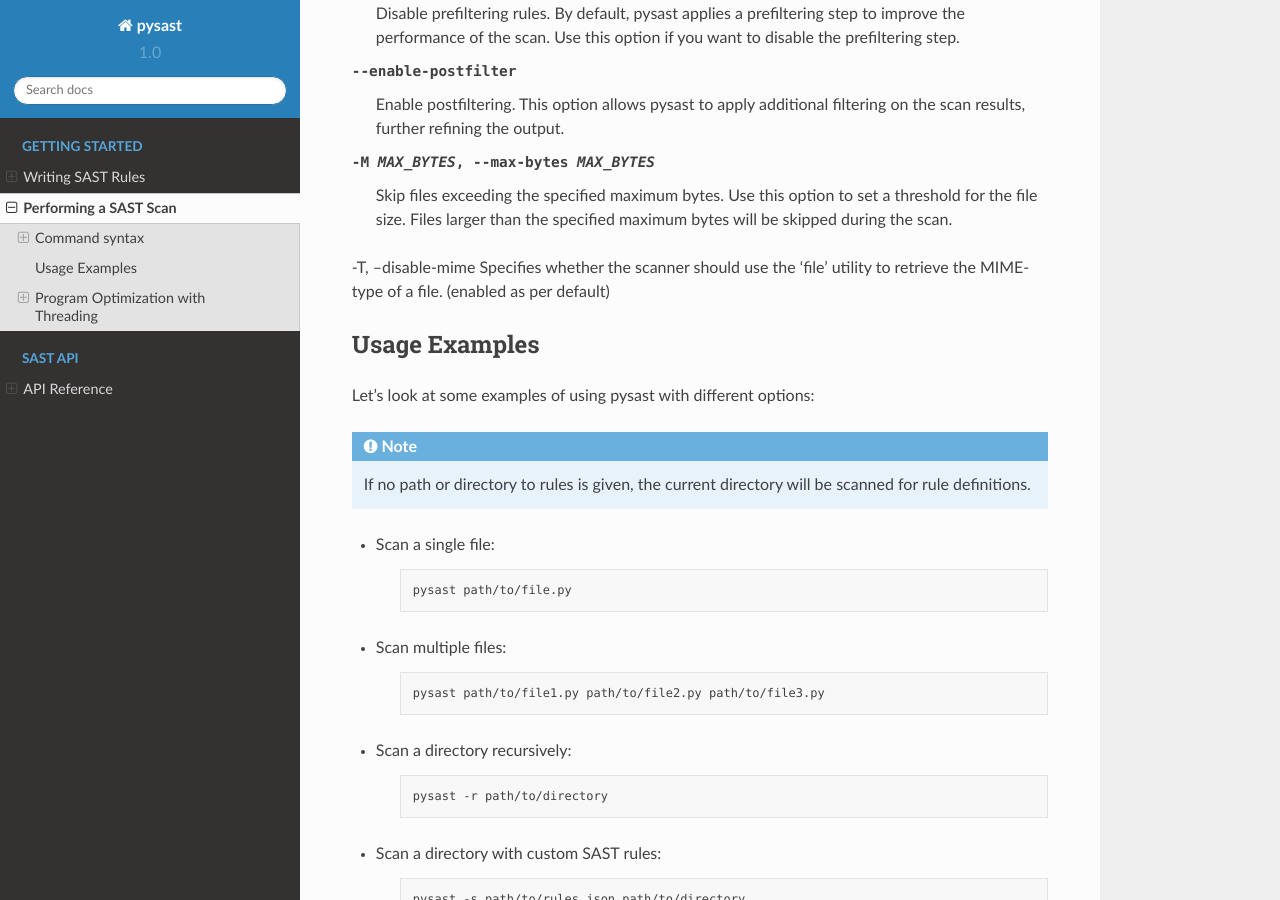
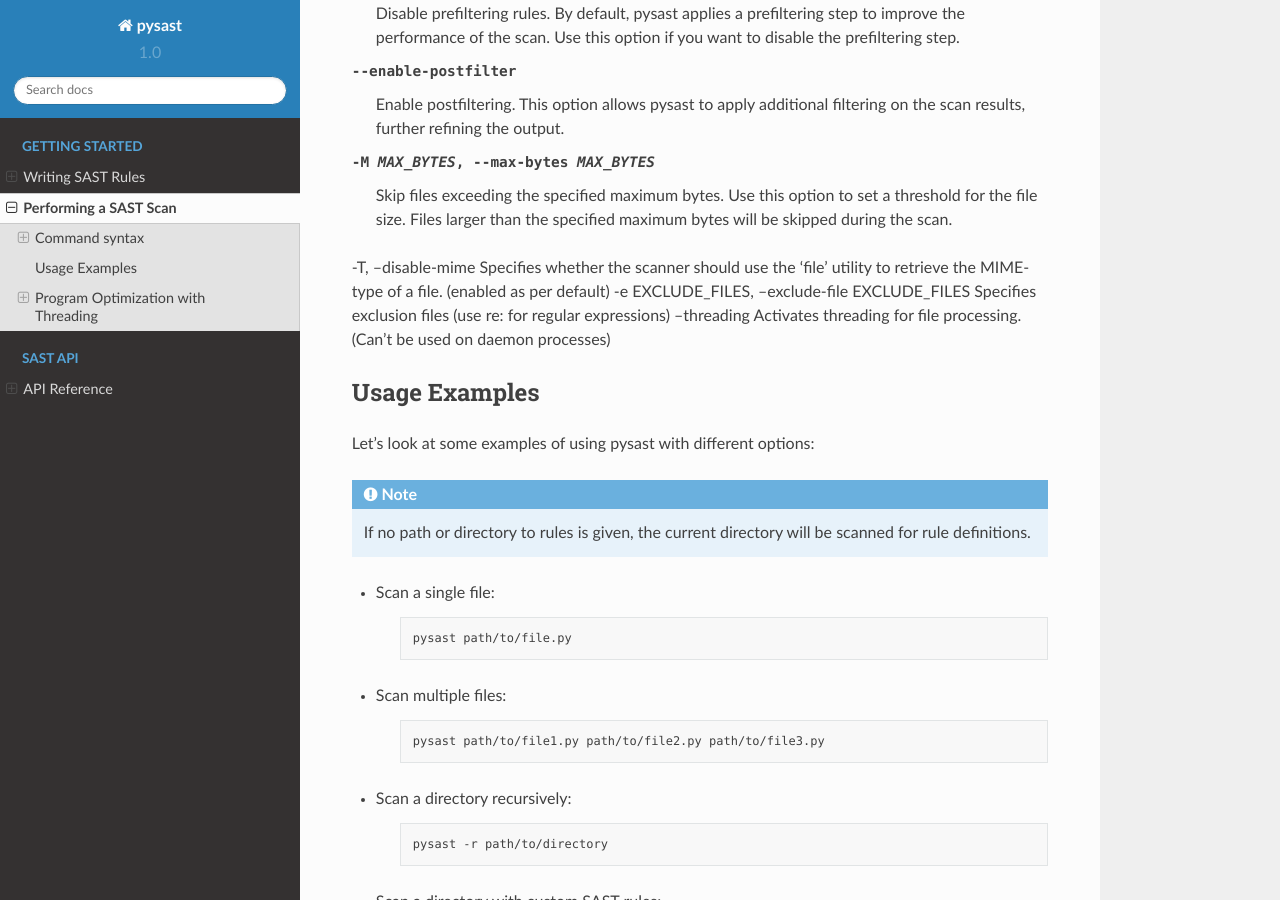
Before and after one commit to MatrixEditor/pysast, a Sphinx documentation site: the page built from docs/source/intro/sast_scans.rst, in a window 1280 px wide and 900 px high, scrolled down 1394 px. Built offline with Sphinx 7.4.7 and the Read the Docs theme 2.0.0, drawn with Linux system fonts in a browser that asks for light colours.

Commit message:
Documentation update

```diff
--- a/docs/source/intro/sast_scans.rst
+++ b/docs/source/intro/sast_scans.rst
@@ -79,7 +79,10 @@ Options
 -T, --disable-mime
 Specifies whether the scanner should use the 'file' utility to retrieve the
 MIME-type of a file. (enabled as per default)
-
+-e EXCLUDE_FILES, --exclude-file EXCLUDE_FILES
+Specifies exclusion files (use re: for regular expressions)
+--threading
+Activates threading for file processing. (Can't be used on daemon processes)
 
 
 Usage Examples
```
Also changed, not shown: README.md (+9 -8 lines).
